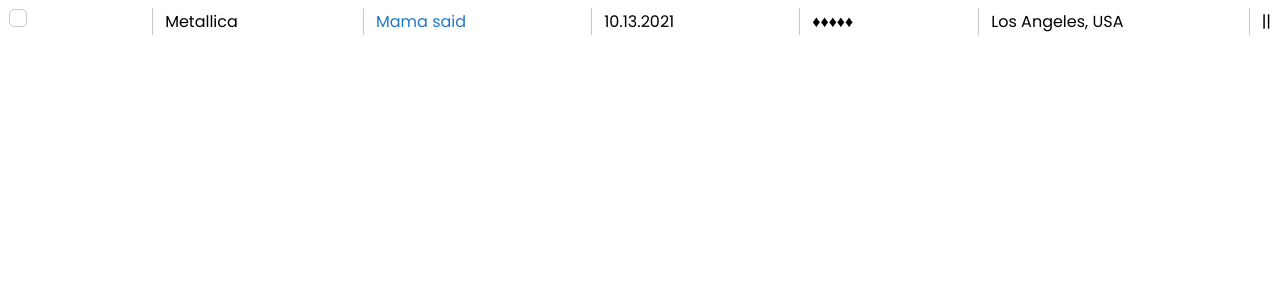
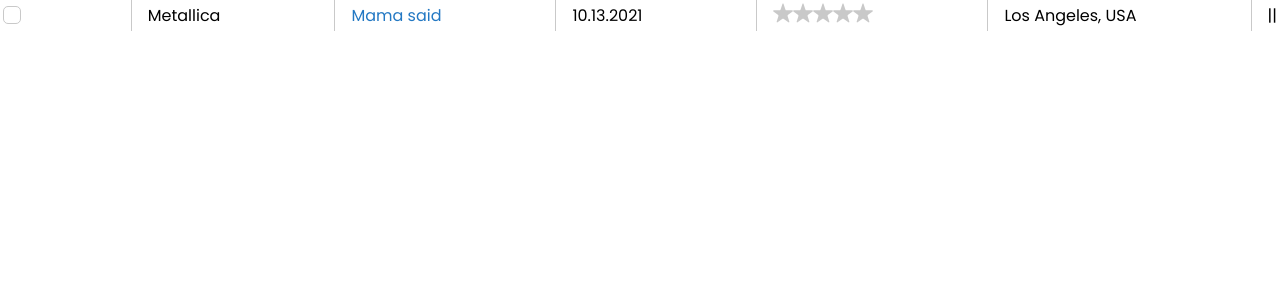
Before and after one commit to YauheniMel/Table, a React (Create React App) app in the folder table/: page / in a window 1280 px wide. Shown: the top 300 px of the page. Built offline with nearby package versions, Linux system fonts and the light colour scheme.

Commit message:
feat: create evaluation counter

```diff
--- a/table/src/components/atoms/Checkbox/Checkbox.module.scss
+++ b/table/src/components/atoms/Checkbox/Checkbox.module.scss
@@ -9,12 +9,15 @@
       visibility: visible;
     }
 
-    &:checked + span::before {
+    &:checked + span::before,
+    &:hover + span::before {
       border-color: $primary;
     }
   }
 
   span {
+    position: relative;
+    top: 3px;
 
     &::before {
       content: '';
@@ -35,8 +38,8 @@
       background-color: $primary;
       width: 12px;
       height: 12px;
-      top: 11px;
-      left: 12px;
+      top: 2px;
+      left: 3px;
       visibility: hidden;
     }
   }
--- /dev/null
+++ b/table/src/components/atoms/EvaluationCounter/EvaluationCounter.jsx
@@ -0,0 +1,14 @@
+import styles from './EvaluationCounter.module.scss';
+
+export default function EvaluationCounter() {
+  // "name" must be different in each component
+  return (
+    <fieldset className={styles.wrapper}>
+      <input type="radio" name="evaluation" aria-label="bad" />
+      <input type="radio" name="evaluation" aria-label="so-so" />
+      <input type="radio" name="evaluation" aria-label="normal" />
+      <input type="radio" name="evaluation" aria-label="good" />
+      <input type="radio" name="evaluation" aria-label="excellent" />
+    </fieldset>
+  );
+}
--- /dev/null
+++ b/table/src/components/atoms/EvaluationCounter/EvaluationCounter.module.scss
@@ -0,0 +1,57 @@
+@import '../../../style/variables';
+
+.wrapper {
+  position: relative;
+  border: none;
+  font-size: 10px;
+  height: 2em;
+  width: 10em;
+  mask-image: url(../../../assets/icons/star.svg);
+  mask-size: 2em;
+  mask-repeat: repeat-x;
+  background-color: $gray-2;
+
+  input {
+    position: absolute;
+    top: 0;
+    left: 0;
+    font-size: inherit;
+    height: inherit;
+
+    &:checked, &:hover {
+      background-color: $gold;
+    }
+
+    &:focus-visible {
+      outline: none;
+    }
+
+    appearance: none;
+  }
+
+  input:hover ~ input {
+    background-color: $gold-disable;
+    // badly when "hover" all take this colour
+  }
+
+  & input:nth-of-type(1) {
+    z-index: 5;
+    width: 2em;
+  }
+  & input:nth-of-type(2) {
+    z-index: 4;
+    width: 4em;
+  }
+  & input:nth-of-type(3) {
+    z-index: 3;
+    width: 6em;
+  }
+  & input:nth-of-type(4) {
+    z-index: 2;
+    width: 8em;
+  }
+  & input:nth-of-type(5) {
+    z-index: 1;
+    width: 10em;
+  }
+}
--- a/table/src/components/molecules/TemplateLineTable/TemplateLineTable.jsx
+++ b/table/src/components/molecules/TemplateLineTable/TemplateLineTable.jsx
@@ -1,4 +1,5 @@
 import Checkbox from '../../atoms/Checkbox/Checkbox';
+import EvaluationCounter from '../../atoms/EvaluationCounter/EvaluationCounter';
 import styles from './TemplateLineTable.module.scss';
 
 export default function TemplateLineTable() {
@@ -14,7 +15,9 @@
         <a href="">Mama said</a>
       </td>
       <td>10.13.2021</td>
-      <td>♦♦♦♦♦</td>
+      <td>
+        <EvaluationCounter />
+      </td>
       <td>Los Angeles, USA</td>
       <td>||</td>
     </tr>
--- a/table/src/components/molecules/TemplateLineTable/TemplateLineTable.module.scss
+++ b/table/src/components/molecules/TemplateLineTable/TemplateLineTable.module.scss
@@ -3,15 +3,16 @@
 .wrapper {
   display: flex;
   justify-content: space-between;
-  margin: 8px;
+
   background-color: $white;
 
   th {
+    padding: 0.2em;
     width: 20px;
   }
 
   td {
-    padding-left: 12px;
+    padding: 0.2em 0.2em 0.2em 1em;
     border-left: 1px solid $gray-2;
   }
 }
--- a/table/src/index.scss
+++ b/table/src/index.scss
@@ -3,8 +3,6 @@
 
 html,
 body {
-  padding: 0;
-  margin: 0;
   font-family: Poppins;
 }
 
@@ -14,5 +12,7 @@
 }
 
 * {
+  padding: 0;
+  margin: 0;
   box-sizing: border-box;
 }
--- a/table/src/style/_variables.scss
+++ b/table/src/style/_variables.scss
@@ -5,5 +5,6 @@
 $black: #1b1b1b;
 $white: #ffffff;
 $gold: #ffbe2e;
+$gold-disable: #ffbd2e2d;
 
 $primary: #2378c3;
```
Also changed, not shown: table/src/assets/icons/star.svg.
